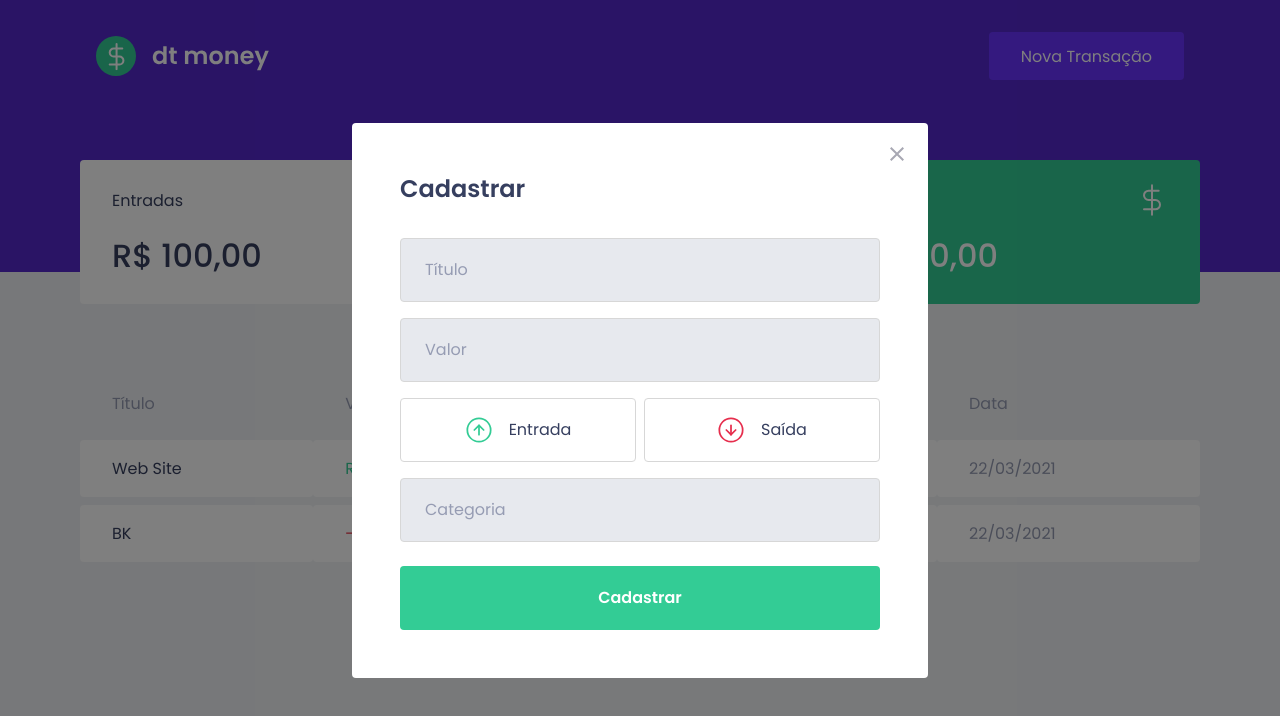
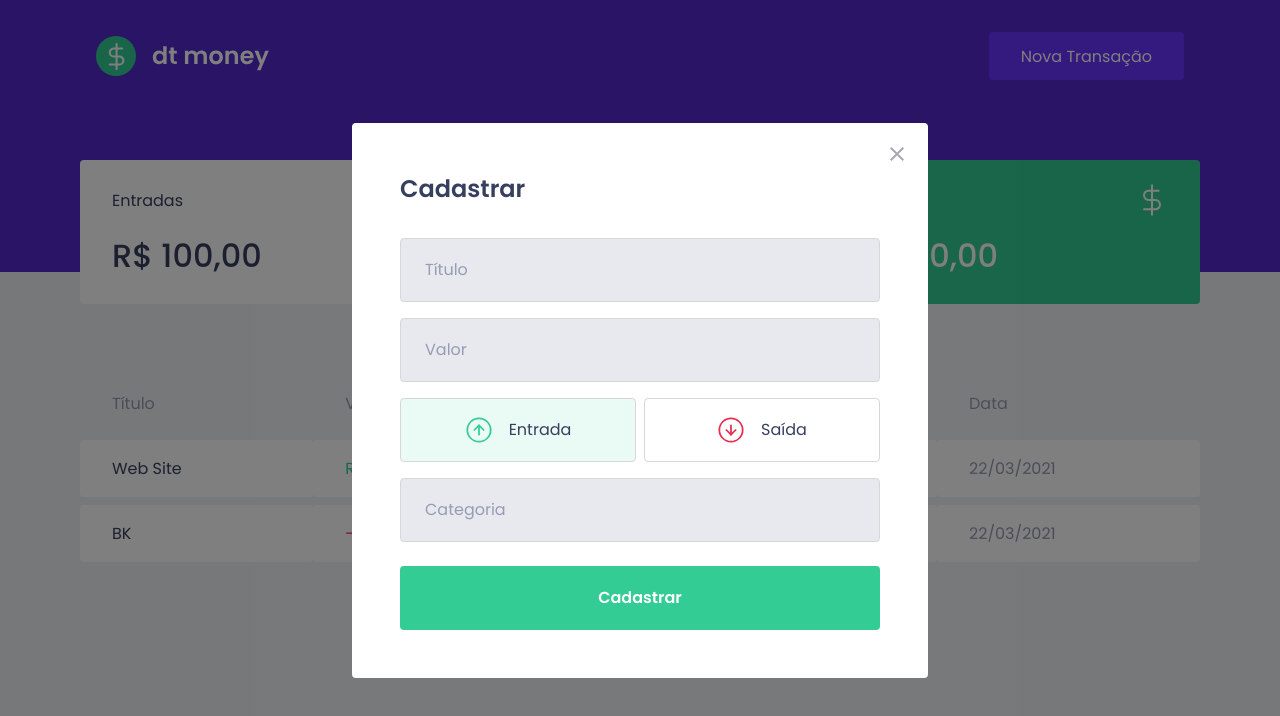
Before and after one commit to samuelvicentini/dtmoney, a React (Create React App) app: page / in a window 1280 px wide. Both pictures are taken after a click on the button "Nova Transação". Shown: the top 716 px of the page. Built offline with nearby package versions, Linux system fonts and the light colour scheme; no server answers; what miragejs would draw is missing.

Commit message:
adicionando estilo aos botoes

```diff
--- a/src/components/NewTransactionModal/index.tsx
+++ b/src/components/NewTransactionModal/index.tsx
@@ -1,3 +1,4 @@
+import { useState } from 'react';
 import Modal from 'react-modal';
 
 import closeImg from '../../assets/close.svg';
@@ -14,6 +15,8 @@
   isOpen,
   onRequestClose,
 }: NewTransactionModalProps) {
+  const [type, setType] = useState('deposit');
+
   return (
     <Modal
       isOpen={isOpen}
@@ -37,15 +40,29 @@
         <input type="number" placeholder="Valor" />
 
         <S.TransactionTypeContainer>
-          <button type="button">
+          <S.RadioBox
+            type="button"
+            onClick={() => {
+              setType('deposit');
+            }}
+            isActive={type === 'deposit'}
+            activeColor="green"
+          >
             <img src={incomeIng} alt="Entrada" />
             <span>Entrada</span>
-          </button>
+          </S.RadioBox>
 
-          <button type="button">
+          <S.RadioBox
+            type="button"
+            onClick={() => {
+              setType('withdraw');
+            }}
+            isActive={type === 'withdraw'}
+            activeColor="red"
+          >
             <img src={outcomeImg} alt="Saída" />
             <span>Saída</span>
-          </button>
+          </S.RadioBox>
         </S.TransactionTypeContainer>
 
         <input placeholder="Categoria" />
--- a/src/components/NewTransactionModal/styles.ts
+++ b/src/components/NewTransactionModal/styles.ts
@@ -1,5 +1,5 @@
 import styled from 'styled-components';
-import { darken } from 'polished'
+import { darken, transparentize } from 'polished';
 
 export const Container = styled.form`
   h2 {
@@ -29,7 +29,7 @@
     }
   }
 
-  button[type="submit"] {
+  button[type='submit'] {
     width: 100%;
     padding: 0 1.5rem;
     height: 4rem;
@@ -49,18 +49,30 @@
   }
 `;
 
-export const TransactionTypeContainer = styled.div `
+export const TransactionTypeContainer = styled.div`
   margin: 1rem 0;
   display: grid;
   grid-template-columns: 1fr 1fr;
   gap: 0.5rem;
+`;
 
-  button {
+interface RadioBoxProps {
+  isActive: boolean;
+  activeColor: 'green' | 'red';
+}
+
+const colors = {
+  red: '#e52e4d',
+  green: '#33cc95',
+};
+
+export const RadioBox = styled.button<RadioBoxProps>`
   height: 4rem;
   border: 1px solid #d7d7d7;
   border-radius: 0.25rem;
 
-    background: transparent;
+  background: ${({ isActive, activeColor }) =>
+    isActive ? transparentize(0.9, colors[activeColor]) : 'transparent'};
 
   display: flex;
   align-items: center;
@@ -83,5 +95,4 @@
     font-size: 1rem;
     color: var(--text-title);
   }
-  }
 `;
```
Lines whose indentation alone changed are shown as unchanged.
